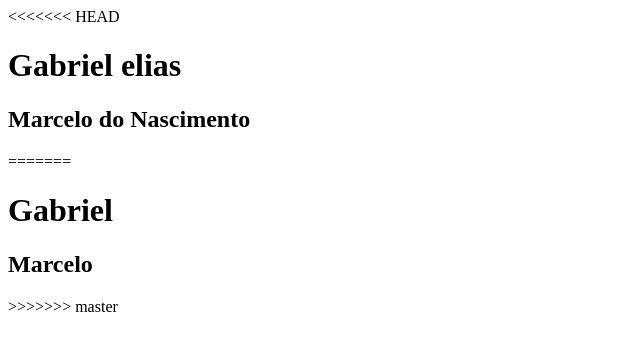
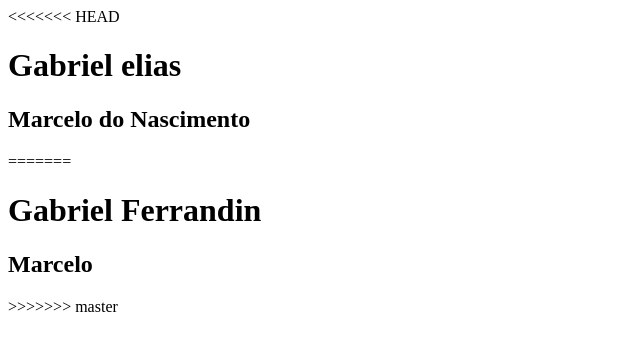
Before and after one commit to gabferr/gabrielelias_marcelo, a plain HTML site: page index.html in a window 1280 px wide. Shown: the whole page, without its empty margins (0-640 px from the left). Drawn offline with Linux system fonts and the light colour scheme.

Commit message:
Adicionado texto no arquivo

```diff
--- a/index.html
+++ b/index.html
@@ -7,7 +7,7 @@
         <h1>Gabriel elias</h1>
         <h2>Marcelo do Nascimento</h2>
 =======
-        <h1>Gabriel </h1>
+        <h1>Gabriel Ferrandin </h1>
         <h2>Marcelo</h2>
 >>>>>>> master
 
```
